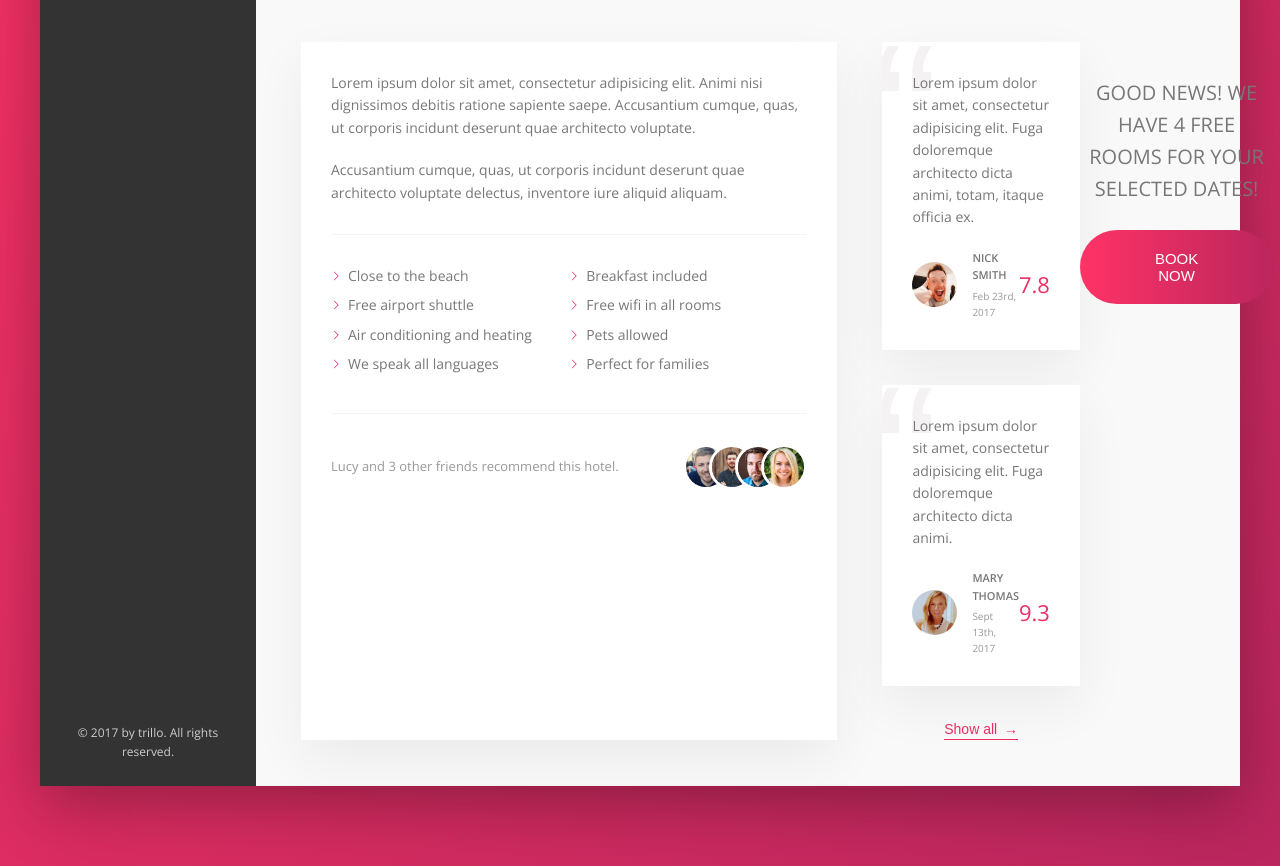
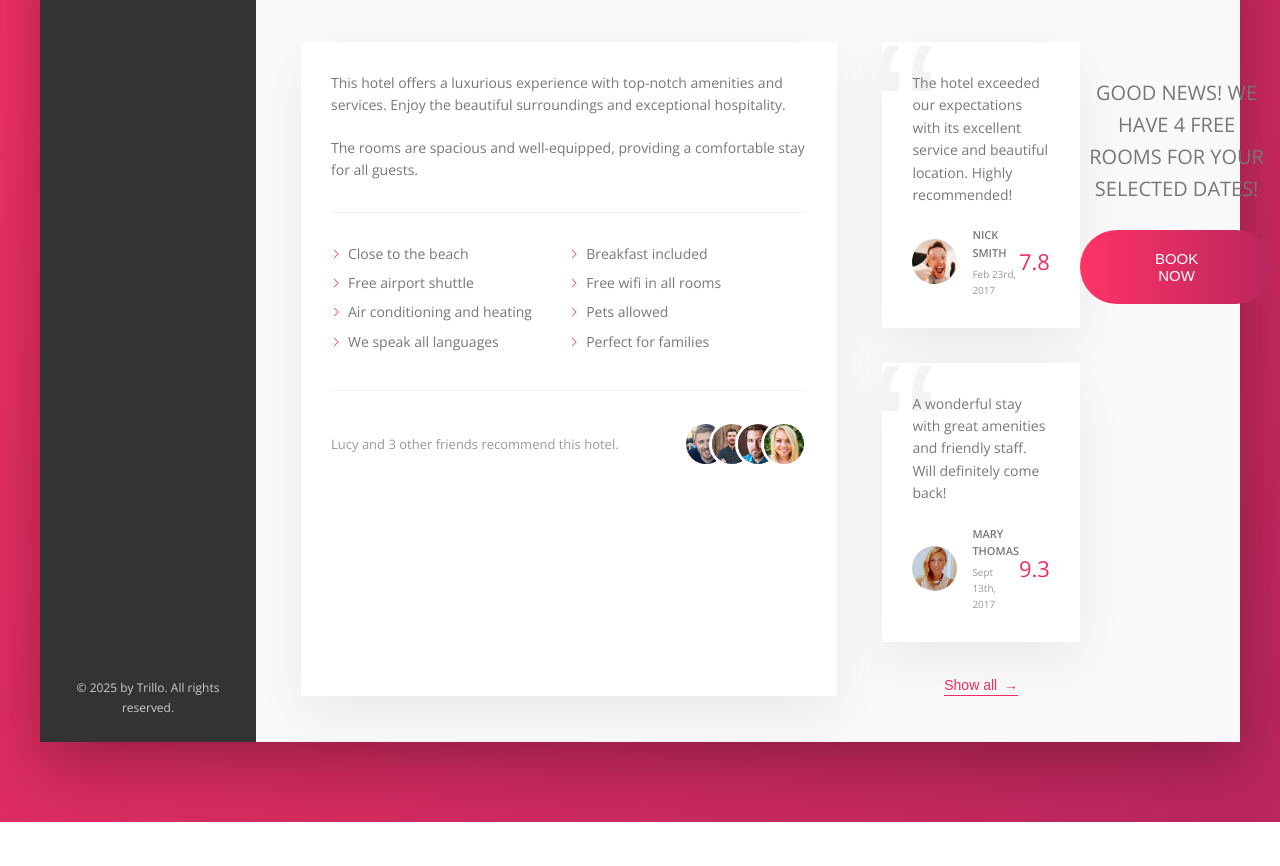
Before and after one commit to MikaelEngvall/Trillo, a website: page index.html in a window 1280 px wide. Shown: the part 605-1471 px from the top of the page. After the commit the page ends 1427 px from the top, so only its background shows below. Drawn offline with nearby package versions, Linux system fonts and the light colour scheme.

Commit message:
Update copyright year and enhance hotel description and reviews in index.html

```diff
--- a/index.html
+++ b/index.html
@@ -83,7 +83,7 @@
                     </ul>
 
                     <div class="legal">
-                        &copy; 2017 by trillo. All rights reserved.
+                        &copy; 2025 by Trillo. All rights reserved.
                     </div>
                 </nav>
 
@@ -141,10 +141,10 @@
                     <div class="detail">
                         <div class="description">
                             <p class="paragraph">
-                                Lorem ipsum dolor sit amet, consectetur adipisicing elit. Animi nisi dignissimos debitis ratione sapiente saepe. Accusantium cumque, quas, ut corporis incidunt deserunt quae architecto voluptate.
+                                This hotel offers a luxurious experience with top-notch amenities and services. Enjoy the beautiful surroundings and exceptional hospitality.
                             </p>
                             <p class="paragraph">
-                                Accusantium cumque, quas, ut corporis incidunt deserunt quae architecto voluptate delectus, inventore iure aliquid aliquam.
+                                The rooms are spacious and well-equipped, providing a comfortable stay for all guests.
                             </p>
                             <ul class="list">
                                 <li class="list__item">Close to the beach</li>
@@ -172,7 +172,7 @@
                         <div class="user-reviews">
                             <figure class="review">
                                 <blockquote class="review__text">
-                                    Lorem ipsum dolor sit amet, consectetur adipisicing elit. Fuga doloremque architecto dicta animi, totam, itaque officia ex.
+                                    The hotel exceeded our expectations with its excellent service and beautiful location. Highly recommended!
                                 </blockquote>
                                 <figcaption class="review__user">
                                     <img src="img/user-1.jpg" alt="User 1" class="review__photo">
@@ -186,7 +186,7 @@
 
                             <figure class="review">
                                 <blockquote class="review__text">
-                                    Lorem ipsum dolor sit amet, consectetur adipisicing elit. Fuga doloremque architecto dicta animi.
+                                    A wonderful stay with great amenities and friendly staff. Will definitely come back!
                                 </blockquote>
                                 <figcaption class="review__user">
                                     <img src="img/user-2.jpg" alt="User 1" class="review__photo">
```
